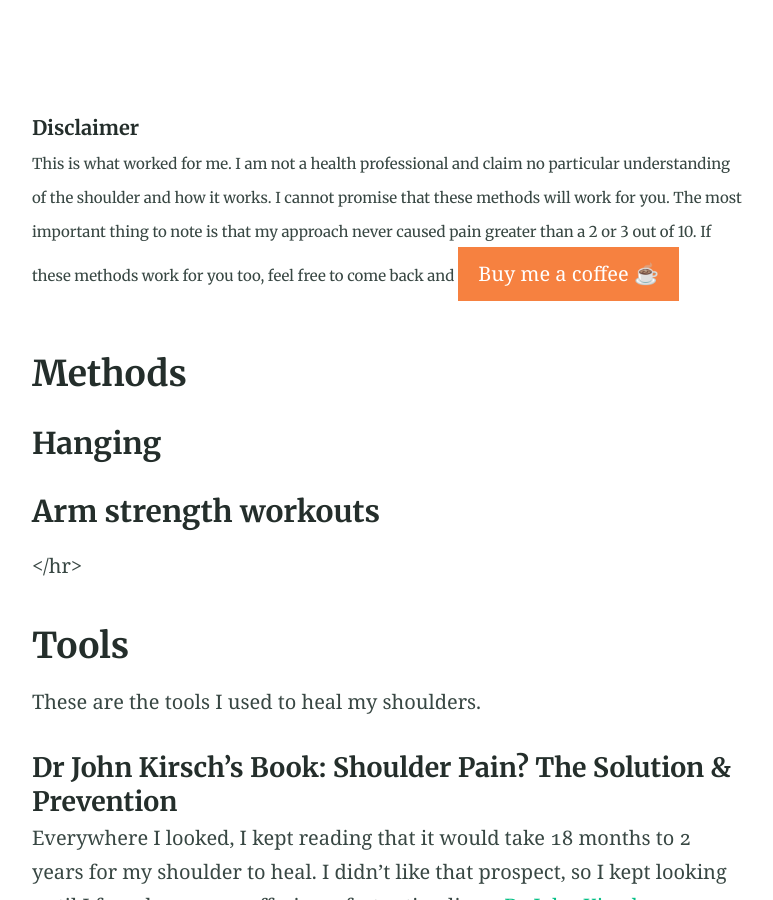
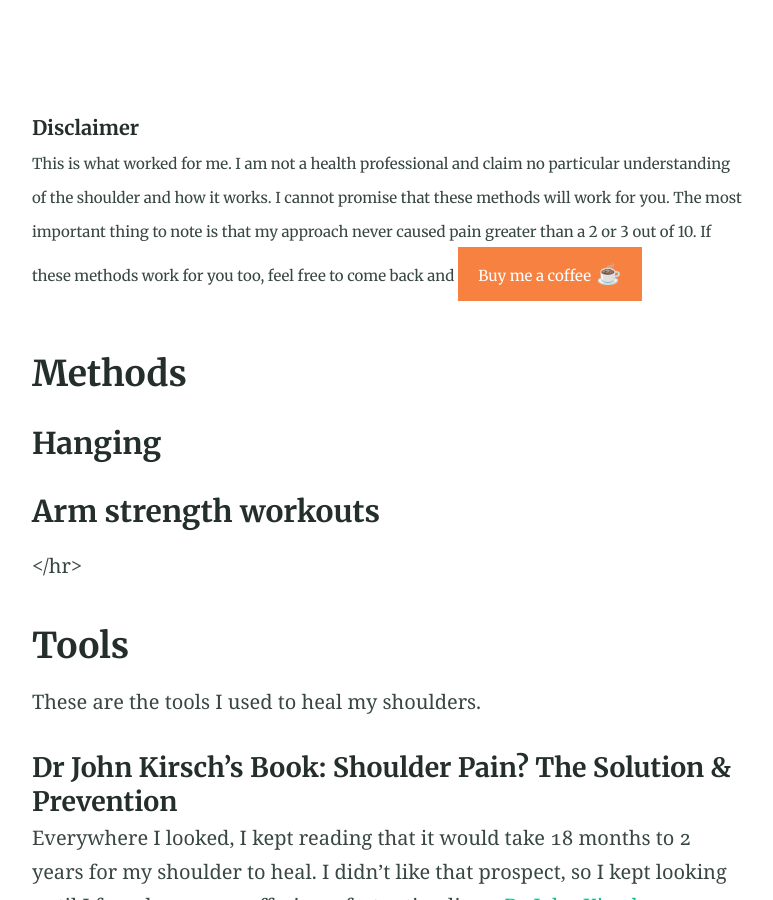
Before and after one commit to suzycc/heal-frozen-shoulder, a Jekyll site: the page built from index.md, in a window 1280 px wide and 900 px high, scrolled down 254 px. Shown: the whole window, without its empty margins (251-1024 px from the left). Built offline with Jekyll 4.4.1, drawn with Linux system fonts in a browser that asks for light colours; Markdown is read by kramdown in place of the engine named in the settings; some of the changed text lies outside the part shown.

Commit message:
Update index.md

```diff
--- a/index.md
+++ b/index.md
@@ -8,7 +8,7 @@
 ---
 
 ###### Disclaimer
-<small>This is what worked for me. I am not a health professional and claim no particular understanding of the shoulder and how it works. I cannot promise that these methods will work for you. The most important thing to note is that my approach never caused pain greater than a 2 or 3 out of 10. If these methods work for you too, feel free to come back and </small> {% include button.html text="Buy me a coffee ☕️" link="https://buymeacoffee.com/daviddarnes#support" color="#f68140" %}
+<small>This is what worked for me. I am not a health professional and claim no particular understanding of the shoulder and how it works. I cannot promise that these methods will work for you. The most important thing to note is that my approach never caused pain greater than a 2 or 3 out of 10. If these methods work for you too, feel free to come back and </small> {% include button.html text="<small>Buy me a coffee</small> ☕️" link="https://buymeacoffee.com/daviddarnes#support" color="#f68140" %}
 
 ## Methods
 ### Hanging
```
Also changed, not shown: other parts of index.md (+1 -1 lines).
